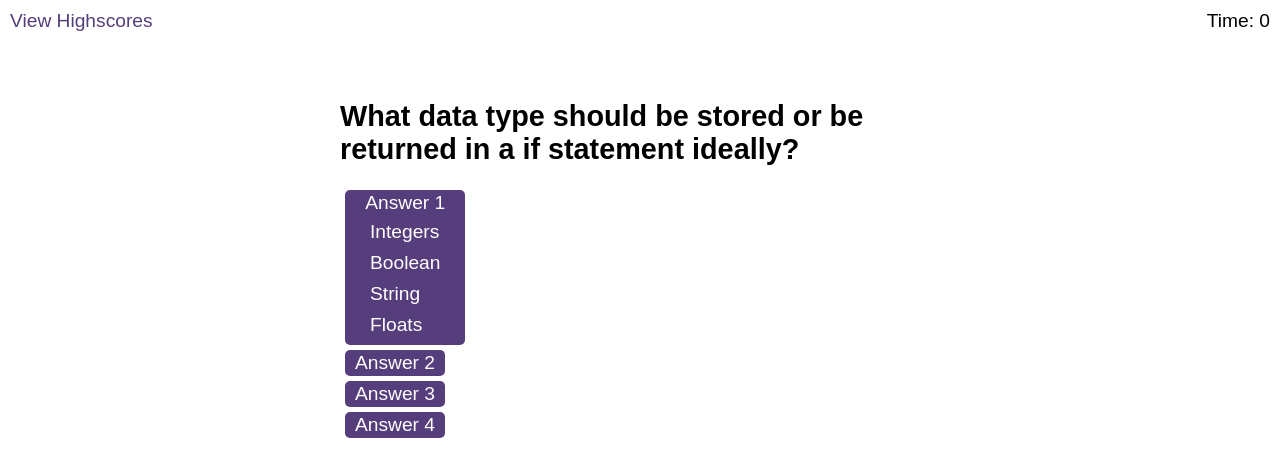
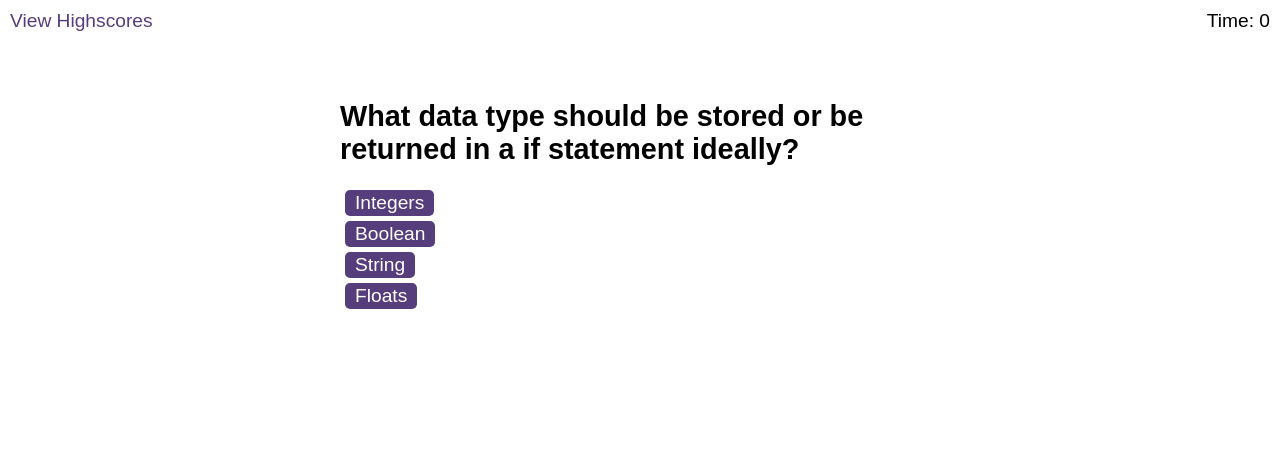
Before and after one commit to CrystalPharma/code-quiz, a plain HTML site: page index.html in a window 1280 px wide. Both pictures are taken after a click on the button "Start Quiz". Drawn offline with Linux system fonts and the light colour scheme.

Commit message:
added correct-answer class and further adjustments

```diff
--- a/index.html
+++ b/index.html
@@ -30,10 +30,10 @@
          <!-- class="hide"> -->
         <h2 id="question-title">Question</h2>
         <div id="choices" class="choices">
-          <button id= answer-button class="button">Answer 1</button>
-          <button id= answer-button class="button">Answer 2</button>
-          <button id= answer-button class="button correct">Answer 3 </button>
-          <button id = answer-button class="button wrong">Answer 4</button>
+          <button id= answer1-button class="button answer-choice">Answer 1</button>
+          <button id= answer2-button class="button answer-choice">Answer 2</button>
+          <button id= answer3-button class="button answer-choice">Answer 3 </button>
+          <button id = answer4-button  class="button answer-choice">Answer 4</button>
         </div>
       </div>
 
--- a/logic.js
+++ b/logic.js
@@ -1,71 +1,99 @@
 const startButton = document.getElementById('start-button');
 const nextButton = document.getElementById('next-button');
-const questionContain = document.getElementById('question-container');
-startButton.addEventListener('click', startGame)
-let shuffledQuestion, currentQuestion;
-const questionElement = document.getElementById('question-title');
-const answerButtonsElement = document.getElementById('answer-button');
+const gameIntro = document.getElementById('start-screen');
+const questionContainer = document.getElementById('question-container');
+let shuffledQuestion = [];
+let currentQuestion = 0;
+const questionTitle = document.getElementById('question-title');
+const answer1ButtonsElement = document.getElementById('answer1-button');
+const answer2ButtonsElement = document.getElementById('answer2-button');
+const answer3ButtonsElement = document.getElementById('answer3-button');
+const answer4ButtonsElement = document.getElementById('answer4-button');
+const choicesNodelist = document.querySelectorAll('.answer-choice');
+
 
 function startGame() {
     startButton.classList.add('hide');
-    // console.log("start game!");
-    var gameIntro = document.getElementById('start-screen');
     gameIntro.classList.add('hide');
     nextButton.classList.remove('hide');
-    shuffledQuestion = questions.sort(() => Math.random() - 0.5);
+    shuffledQuestion = [...questions.sort(() => Math.random() - 0.5)];
     currentQuestion = 0;
-    questionContain.classList.remove('hide');
+    questionContainer.classList.remove('hide');
     nextQuestion();
 }
 
 function nextQuestion() {
     revealQuestion(shuffledQuestion[currentQuestion]);
-
+    currentQuestion++;
 }
 
 function revealQuestion(question) {
-    questionElement.innerHTML = question.question;
-    question.answers.forEach(answer => {
-    const button = document.createElement('button');
-    button.innerText = answer.text
-    button.classList.add('button')
-    if (answer.correct) {
-        button.dataset.correct = answer.correct;
-    }
-    button.addEventListener('click', selectAnswer)
-    answerButtonsElement.appendChild(button)
+
+    questionTitle.innerHTML = question.question;
+
+    question.answers.forEach((answerObj, index) => {
+        let btn = choicesNodelist[index];
+        btn.innerText = answerObj.text;
+        btn.addEventListener('click', selectAnswer)
+        // const button = document.createElement('button');
+        // button.innerText = answer.text
+        // button.classList.add('button')
+        if (answerObj.correct) {
+            // button.dataset.correct = answer.correct;
+            btn.classList.add('correct-answer');
+        }
+        // button.addEventListener('click', selectAnswer)
+        // answerButtonsElement.appendChild(button)
     })
+
 }
 
 function clearAnswerButton() {
     setClassState(document.body)
     nextButton.classList.add('hide')
-    while (answerButtonsElement.firstChild){
+    while (answerButtonsElement.firstChild) {
         answerButtonsElement.removeChild
-        (answerButtonsElement.firstChild)
+            (answerButtonsElement.firstChild)
     }
 }
 
 function selectAnswer(e) {
-const selectButton = e.target
-const correct = selectedButton.dataset.correct
-setClassState(document.body, correct)
-Array.from(answerButtonsElement.children).forEach(button => {
-setClassState(button, button.dataset.correct)
-})
-if (shuffledQuestion.length > currentQuestion +1) {
-nextButton.classList.remove('hide')
-} else {
-    startButton.innerText='Restart'
-    startButton.classList.remove('hide')
-};
+    console.log('asnwer choice clicked');
+    // console.log('e.target is', e.target);
+    const { target: clickedButton } = e;
+    // const selectButton = e.target
+    console.log('clickedButton is', clickedButton);
+    // const correct = selectedButton.dataset.correct
+    // setClassState(document.body, correct)
+    if(clickedButton.classList.contains('correct-answer')) {
+        console.log('You clicked on the correct answer!!!')
+    } else {
+        // subtract some amount from your time variable or timer
+
+    }
+    // Array.from(answerButtonsElement.children).forEach(button => {
+    //     setClassState(button, button.dataset.correct)
+    // })
+    // if (shuffledQuestion.length > currentQuestion + 1) {
+    //     nextButton.classList.remove('hide')
+    // } else {
+    //     startButton.innerText = 'Restart'
+    //     startButton.classList.remove('hide')
+    // };
+    nextQuestion();
 }
 
 function setClassState(element, correct) {
     setClassState(element)
-    if(correct){
+    if (correct) {
         element.classList.add('correct')
-    } else{
+    } else {
         element.classList.add('wrong')
     }
 }
+
+function setTimeInterval() {
+
+}
+
+startButton.addEventListener('click', startGame)
--- a/questions.js
+++ b/questions.js
@@ -18,21 +18,30 @@ const questions = [
         ]
     },
     {
-        question: 'What data type should be stored or be returned in a if statement ideally?',
+        question: 'Som',
         answers: [
             { text: 'Integers', correct: false},
-            { text: 'Boolean', correct: true},
+            { text: 'Boolean', correct: false},
             { text: 'String', correct: false},
-            { text: 'Floats', correct: false},
+            { text: 'all of the above', correct: true},
         ]
     },
-    {
-        question: 'What data type should be stored or be returned in a if statement ideally?',
-        answers: [
-            { text: 'Integers', correct: false},
-            { text: 'Boolean', correct: true},
-            { text: 'String', correct: false},
-            { text: 'Floats', correct: false},
-        ]
-    }
+//     {
+//         question: 'What is 22 -2 ?',
+//         answers: [
+//             { text: 'Integers', correct: false},
+//             { text: 'Boolean', correct: true},
+//             { text: 'String', correct: false},
+//             { text: 'Floats', correct: false},
+//         ]
+//     },
+//     {
+//         question: 'What data type should be stored or be returned in a if statement ideally?',
+//         answers: [
+//             { text: 'Integers', correct: false},
+//             { text: 'Boolean', correct: true},
+//             { text: 'String', correct: false},
+//             { text: 'Floats', correct: false},
+//         ]
+//     }
 ]
```
